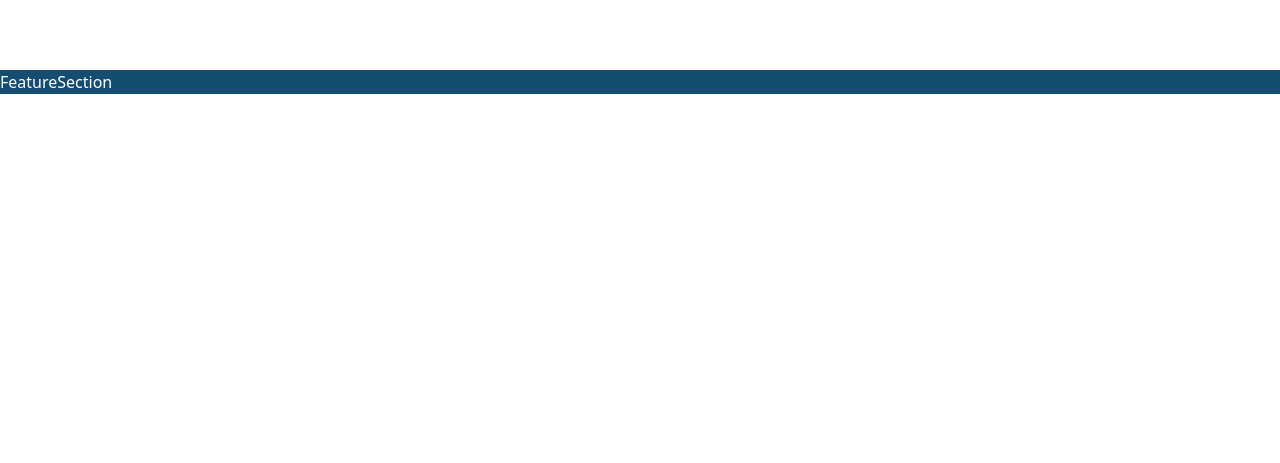
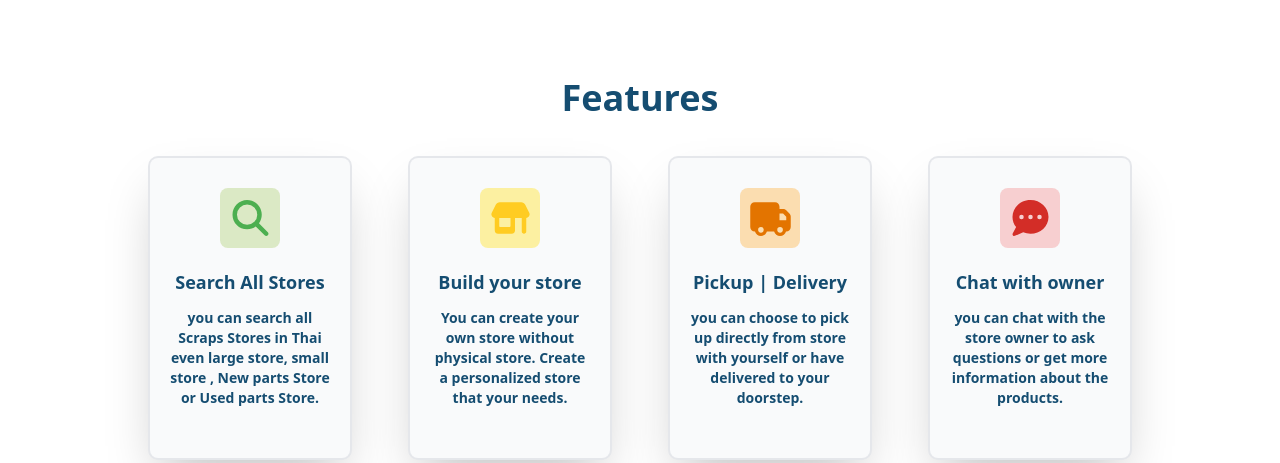
Before and after one commit to chxmpizy/WiGarn, a Next.js app in the folder apps/web/: page /en in a window 1280 px wide. Shown: the part 730-1193 px from the top of the page. Before the commit the page ends 824 px from the top, so only its background shows below. Built offline with nearby package versions, Linux system fonts and the light colour scheme.

Commit message:
feat: add features description ui component

```diff
--- a/apps/web/app/[locale]/layout.tsx
+++ b/apps/web/app/[locale]/layout.tsx
@@ -30,7 +30,6 @@ export default async function LocaleLayer({
   if (!hasLocale(routing.locales, locale)) {
     notFound();
   }
-  console.log(locale);
 
   const messages = await getMessages({ locale });
   return (
--- a/apps/web/app/src/features/client/Home/components/featureSection.tsx
+++ b/apps/web/app/src/features/client/Home/components/featureSection.tsx
@@ -1,7 +1,58 @@
 import React from 'react';
+import { FontAwesomeIcon } from '@fortawesome/react-fontawesome';
+import { faShop } from '@fortawesome/free-solid-svg-icons';
+import { faSearch } from '@fortawesome/free-solid-svg-icons';
+import { faCommentDots } from '@fortawesome/free-solid-svg-icons';
+import { faTruck } from '@fortawesome/free-solid-svg-icons';
+import { useTranslations } from 'next-intl';
 
 const FeatureSection = () => {
-  return <div className="bg-[#154D71]">FeatureSection</div>;
+  const ft = useTranslations('Features');
+  return (
+    <div className="flex flex-col items-center justify-center py-2 text-4xl font-semibold text-[#154D71]">
+      <div className="mb-10">
+        <h1>{ft('title')}</h1>
+      </div>
+      <div className="grid grid-cols-4 gap-15">
+        <div className="flex h-75 w-50 flex-col items-center justify-center rounded-lg bg-gray-50 shadow-2xl ring-2 ring-gray-200">
+          <div className="flex h-15 w-15 items-center justify-center rounded-lg bg-[#96BF48]/30">
+            <FontAwesomeIcon icon={faSearch} className="text-[#4CAF50]" />
+          </div>
+          <div className="my-5 flex flex-col items-center justify-center gap-3 px-5 text-center">
+            <h1 className="text-lg">{ft('search')}</h1>
+            <p className="text-center text-sm">{ft('search_desc')}</p>
+          </div>
+        </div>
+        <div className="flex h-75 w-50 flex-col items-center justify-center rounded-lg bg-gray-50 shadow-2xl ring-2 ring-gray-200">
+          <div className="flex h-15 w-15 items-center justify-center rounded-lg bg-[#FFE01B]/40">
+            <FontAwesomeIcon icon={faShop} className="text-[#FFCC22]" />
+          </div>
+          <div className="my-5 flex flex-col items-center justify-center gap-3 px-5 text-center">
+            <h1 className="text-lg">{ft('store')}</h1>
+            <p className="text-center text-sm">{ft('store_desc')}</p>
+          </div>
+        </div>
+        <div className="flex h-75 w-50 flex-col items-center justify-center rounded-lg bg-gray-50 shadow-2xl ring-2 ring-gray-200">
+          <div className="flex h-15 w-15 items-center justify-center rounded-lg bg-[#FF9800]/30">
+            <FontAwesomeIcon icon={faTruck} className="text-[#E37400]" />
+          </div>
+          <div className="my-5 flex flex-col items-center justify-center gap-3 px-5 text-center">
+            <h1 className="text-lg">{ft('delivery')}</h1>
+            <p className="text-center text-sm">{ft('delivery_desc')}</p>
+          </div>
+        </div>
+        <div className="flex h-75 w-50 flex-col items-center justify-center rounded-lg bg-gray-50 shadow-2xl ring-2 ring-gray-200">
+          <div className="flex h-15 w-15 items-center justify-center rounded-lg bg-[#F06A6A]/30">
+            <FontAwesomeIcon icon={faCommentDots} className="text-[#D32D27]" />
+          </div>
+          <div className="my-5 flex flex-col items-center justify-center gap-3 px-5 text-center">
+            <h1 className="text-lg">{ft('chat')}</h1>
+            <p className="text-center text-sm">{ft('chat_desc')}</p>
+          </div>
+        </div>
+      </div>
+    </div>
+  );
 };
 
 export default FeatureSection;
--- a/apps/web/app/src/messages/en.json
+++ b/apps/web/app/src/messages/en.json
@@ -3,5 +3,17 @@
     "home": "Home",
     "store": "Store",
     "contact": "Contact"
+  },
+  "Hero": {},
+  "Features": {
+    "title": "Features",
+    "search": "Search All Stores",
+    "search_desc": "you can search all Scraps Stores in Thai even large store, small store , New parts Store or Used parts Store.",
+    "store": "Build your store",
+    "store_desc": "You can create your own store without physical store. Create a personalized store that your needs.",
+    "delivery": "Pickup | Delivery",
+    "delivery_desc": " you can choose to pick up directly from store with yourself or have delivered to your doorstep.",
+    "chat": "Chat with owner",
+    "chat_desc": "you can chat with the store owner to ask questions or get more information about the products."
   }
 }
--- a/apps/web/app/src/messages/th.json
+++ b/apps/web/app/src/messages/th.json
@@ -3,5 +3,17 @@
     "home": "หน้าแรก",
     "store": "ร้านค้า",
     "contact": "ติดต่อเรา"
+  },
+  "Hero": {},
+  "Features": {
+    "title": "ฟีเจอร์ต่างๆ",
+    "search": "ค้นหาร้านที่ต้องการ",
+    "search_desc": "สามารถค้นหาร้านอะไหล่ที่ต้องการได้ไม่ว่าจะร้านใหญ่ เล็ก ร้านมือหนึ่งหรือมือสองก็ได้",
+    "store": "สร้างร้านของตัวเอง",
+    "store_desc": "สามารถสร้างร้านของตัวเองได้โดยที่ไม่จำเป็นต้องมีหน้าร้านจริงๆ สร้างร้านค้าที่ตอบความต้องการของคุณได้",
+    "delivery": "รับเอง | จัดส่ง",
+    "delivery_desc": " สามารถไปรับอะไหล่เองที่ร้านได้โดยตรงหรือใช้บริการจัดส่งไปที่บ้านของคุณ",
+    "chat": "แชทกับเจ้าของร้าน",
+    "chat_desc": "คุณสามารถแชทกับเจ้าของร้านเพื่อสอบถามข้อมูลหรือขอรายละเอียดเพิ่มเติมเกี่ยวกับสินค้าได้"
   }
 }
--- a/apps/web/app/src/shared/components/Navbar.tsx
+++ b/apps/web/app/src/shared/components/Navbar.tsx
@@ -30,7 +30,7 @@ const Navbar = () => {
   }, []);
   return (
     <div
-      className={`flex h-18 w-full items-center justify-between px-5 py-2 duration-300 ${isScrolled ? 'fixed bg-white text-[#154D71]' : 'absolute bg-[#154D71] text-white'}`}
+      className={`z-99 flex h-18 w-full items-center justify-between px-5 py-2 duration-300 ${isScrolled ? 'fixed bg-white text-[#154D71]' : 'absolute bg-[#154D71] text-white'}`}
     >
       <h1 className="text-2xl font-bold">RanAhLite</h1>
       <nav className="flex items-center gap-8 font-semibold">
@@ -100,7 +100,9 @@ const Navbar = () => {
             <span className="top-0 right-0 px-1.5 text-xs text-white">3</span>
           </div>
         </div>
-        <div className="flex gap-3 text-white">
+        <div
+          className={`flex gap-3 ${isScrolled ? 'text-[#154D71]' : 'text-white'} `}
+        >
           <Link href="/th">TH</Link>|<Link href="/en">EN</Link>
         </div>
         <div
```
